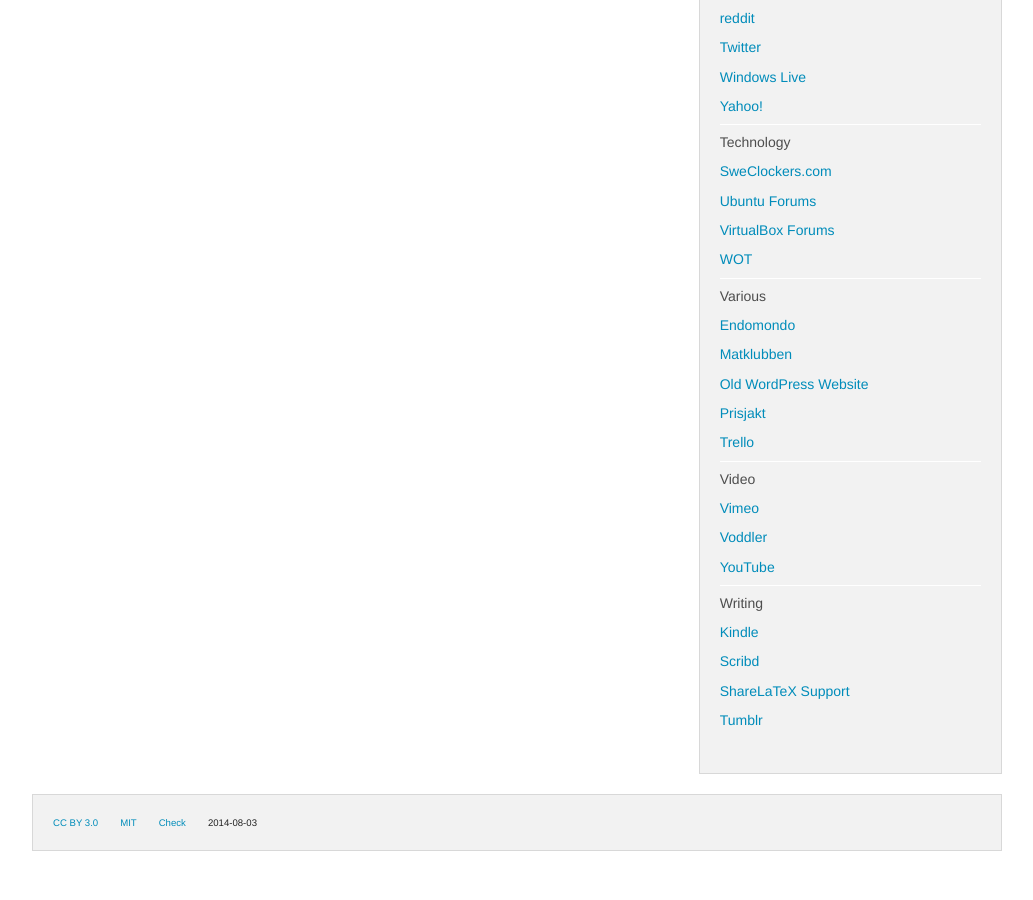
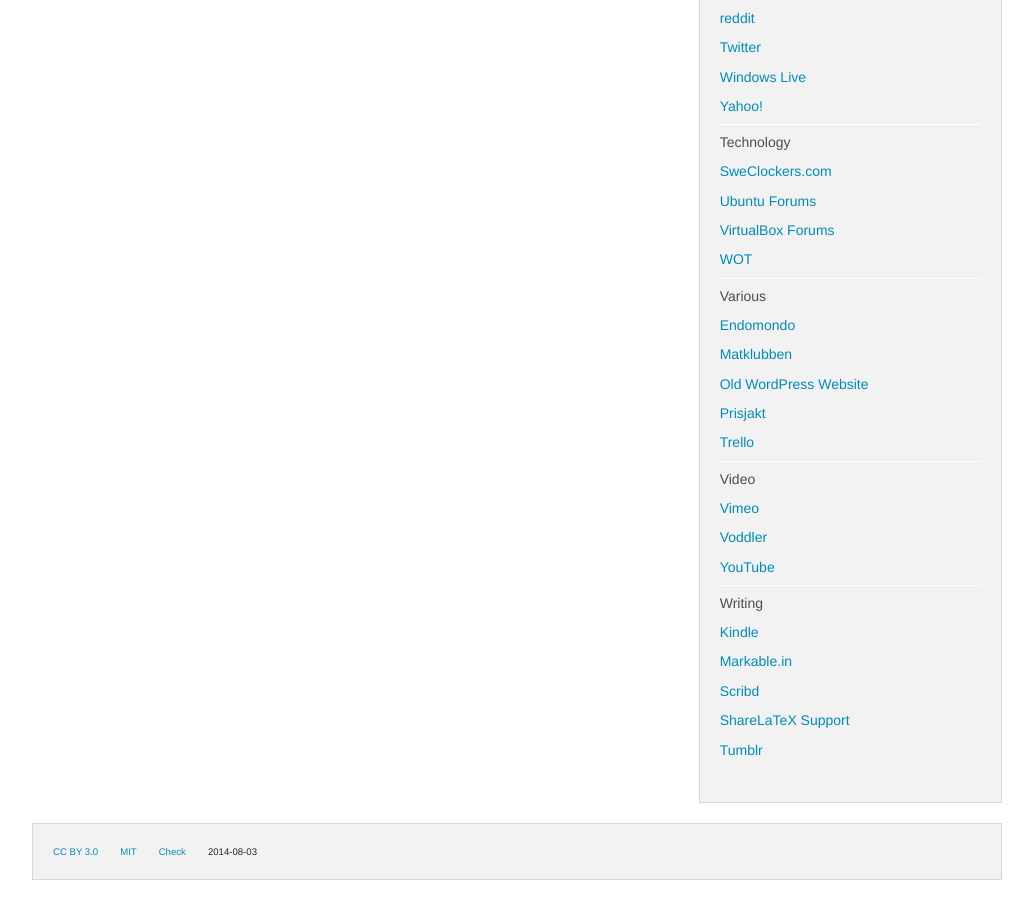
Before and after one commit to hlilje/hlilje.github.io, a Jekyll site: the page built from index.html, in a window 1280 px wide and 900 px high, scrolled down 1842 px. Shown: the whole window, without its empty margins (123-1156 px from the left). Built offline with Jekyll 4.4.1, drawn with Linux system fonts in a browser that asks for light colours; comment, search, counter and statistics services are not loaded; before the commit the page ends 2713 px from its top, so only the background shows below that.

Commit message:
Add Markable link

```diff
--- a/_includes/links.html
+++ b/_includes/links.html
@@ -88,6 +88,7 @@
     <li class="divider"></li>
     <li><label>Writing</label></li>
     <li><a href="https://kindle.amazon.com/profile/Hampus-Liljekvist/28869870" target="_blank">Kindle</a></li>
+    <li><a href="http://markable.in/profiles/profile/hlilje/" target="_blank">Markable.in</a></li>
     <li><a href="http://www.scribd.com/khlilje" target="_blank">Scribd</a></li>
     <li><a href="http://help.sharelatex.com/help/users/3111290" target="_blank">ShareLaTeX Support</a></li>
     <li><a href="https://hlilje.tumblr.com/" target="_blank">Tumblr</a></li>
```
